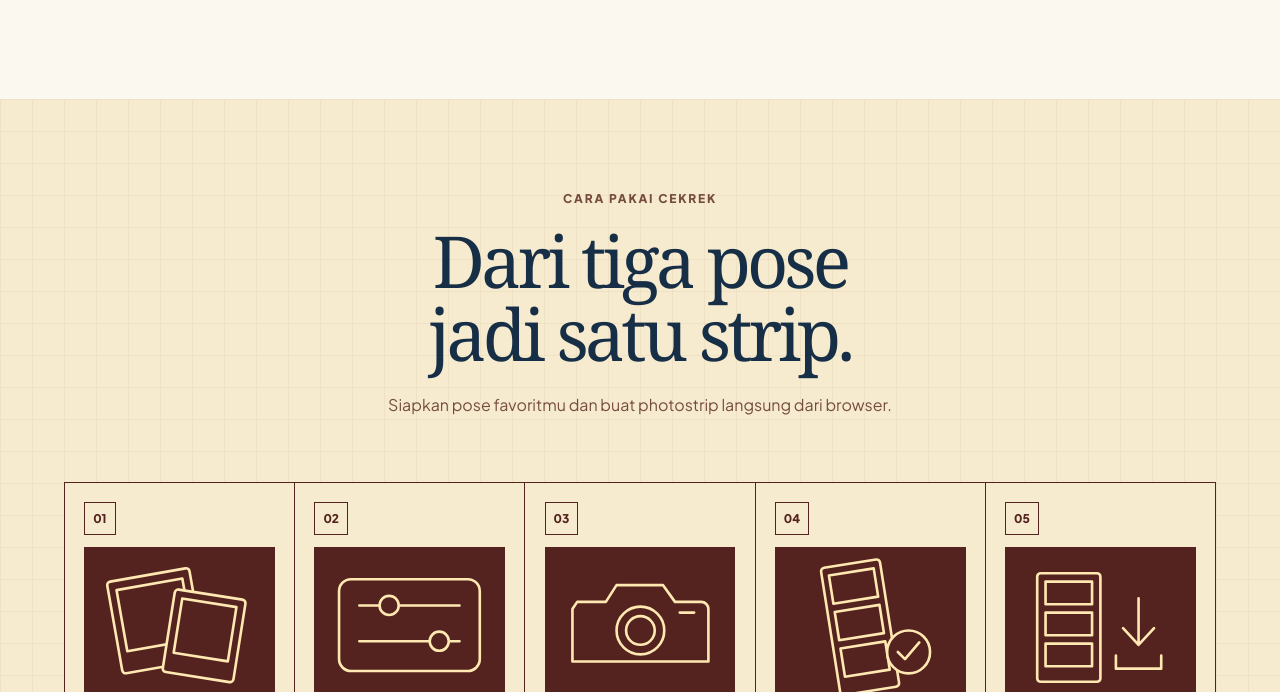
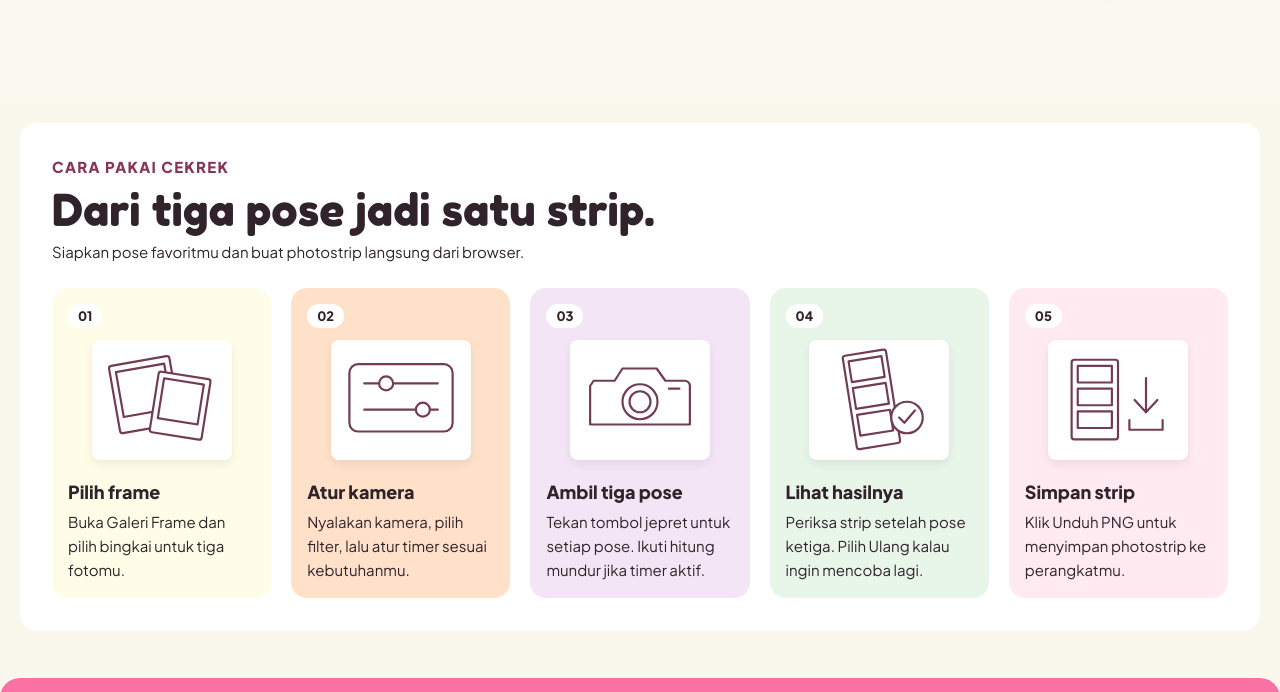
Before and after one commit to RadityaIhsan-cmyk/pemwebaku, a plain HTML site: page CekRek-Panduan/CekRek/index.html in a window 1280 px wide. Shown: the part 726-1418 px from the top of the page. Drawn offline with Linux system fonts and the light colour scheme.

Commit message:
Tata lima langkah panduan Beranda sebagai kartu pastel

```diff
--- a/CekRek-Panduan/CekRek/css/panduan.css
+++ b/CekRek-Panduan/CekRek/css/panduan.css
@@ -1,31 +1,75 @@
 .panduan {
-  --kertas: #f6ebce;
-  --tinta: #54221f;
-  color: #172e47;
-  background-color: var(--kertas);
-  background-image: linear-gradient(#82633010 1px,transparent 1px), linear-gradient(90deg,#82633010 1px,transparent 1px);
-  background-size: 32px 32px;
-  padding: clamp(48px,7vw,100px) max(5vw,calc((100% - 1320px)/2));
+  max-width: 1240px;
+  margin: 24px auto 48px;
+  padding: clamp(16px, 3vw, 32px);
+  border-radius: 16px;
+  background: white;
+  color: #30232a;
 }
-.panduan header { max-width: 670px; margin: 0 auto clamp(36px,5vw,72px); text-align: center; }
-.panduan p { font: 400 16px/1.6 Jakarta,sans-serif; color: #764c40; }
-.panduan .label-panduan { font-size: 12px; font-weight: 800; letter-spacing: .15em; text-transform: uppercase; }
-.panduan h2,.panduan h3 { font-family: Georgia,serif; font-weight: 400; }
-.panduan h2 { font-size: clamp(44px,5.6vw,84px); line-height: 1.02; letter-spacing: -.055em; margin: 16px 0 22px; }
-.panduan ol { list-style: none; display: grid; grid-template-columns: repeat(5,minmax(0,1fr)); gap: 1px; border: 1px solid var(--tinta); background: var(--tinta); }
-.panduan li { min-width: 0; padding: clamp(14px,1.5vw,24px); background: var(--kertas); }
-.nomor-panduan { display: inline-block; padding: 8px; border: 1px solid var(--tinta); color: var(--tinta); font: 800 12px Jakarta,sans-serif; }
-.panduan svg { display: block; width: 100%; margin: 12px 0 20px; background: var(--tinta); }
-.panduan svg g { fill: var(--tinta); stroke: #ffe8b1; stroke-width: 2.2; stroke-linejoin: round; stroke-linecap: round; }
-.panduan h3 { font-size: clamp(22px,2vw,30px); line-height: 1.15; margin-bottom: 8px; }
-@media(max-width: 900px) {
-  .panduan ol { grid-template-columns: repeat(2,minmax(0,1fr)); background: transparent; border: 0; gap: 12px; }
-  .panduan li { border: 1px solid var(--tinta); }
+
+.panduan header { margin-bottom: 24px; }
+.panduan p { font: 400 15px/1.6 Jakarta, sans-serif; }
+.panduan .label-panduan {
+  color: #863458;
+  font-weight: 800;
+  letter-spacing: .09em;
+  text-transform: uppercase;
 }
-@media(max-width: 540px) {
-  .panduan ol { grid-template-columns: 1fr; }
-  .panduan li { display: grid; grid-template-columns: 84px 1fr; column-gap: 15px; align-content: start; }
-  .panduan svg { grid-column: 1; grid-row: 1 / 4; align-self: center; margin: 0; }
-  .panduan li > :not(svg) { grid-column: 2; }
-  .nomor-panduan { justify-self: start; margin-bottom: 6px; padding: 3px 6px; }
+
+.panduan h2 {
+  margin: 6px 0;
+  font: 400 clamp(28px, 4vw, 44px)/1.12 Fredoka, sans-serif;
 }
+
+.panduan ol {
+  display: grid;
+  grid-template-columns: repeat(auto-fit, minmax(min(100%, 200px), 1fr));
+  gap: 20px;
+  list-style: none;
+  padding: 0;
+}
+
+.panduan li {
+  display: flex;
+  flex-direction: column;
+  align-items: flex-start;
+  padding: 16px;
+  border-radius: 16px;
+  background: #fffde7;
+}
+
+.panduan li:nth-child(2) { background: #ffe1ca; }
+.panduan li:nth-child(3) { background: #f3e5f5; }
+.panduan li:nth-child(4) { background: #e8f5e9; }
+.panduan li:nth-child(5) { background: #ffeaf1; }
+
+.nomor-panduan {
+  padding: 4px 10px;
+  border-radius: 12px;
+  background: #fff;
+  font: 800 13px Jakarta, sans-serif;
+}
+
+.panduan svg {
+  display: block;
+  align-self: center;
+  width: min(100%, 140px);
+  height: 120px;
+  margin: 12px 0 20px;
+  border-radius: 8px;
+  background: white;
+  box-shadow: 0 4px 10px #00000012;
+}
+
+.panduan svg g {
+  fill: white;
+  stroke: #723d53;
+  stroke-width: 2.5;
+  stroke-linejoin: round;
+  stroke-linecap: round;
+}
+
+.panduan h3 {
+  margin-bottom: 6px;
+  font: 800 18px/1.3 Jakarta, sans-serif;
+}
--- a/CekRek-Panduan/CekRek/index.html
+++ b/CekRek-Panduan/CekRek/index.html
@@ -62,7 +62,7 @@
   <section class="panduan" aria-labelledby="judul-panduan">
     <header>
       <p class="label-panduan">Cara pakai CekRek</p>
-      <h2 id="judul-panduan">Dari tiga pose<br>jadi satu strip.</h2>
+      <h2 id="judul-panduan">Dari tiga pose jadi satu strip.</h2>
       <p>Siapkan pose favoritmu dan buat photostrip langsung dari browser.</p>
     </header>
     <ol>
```
